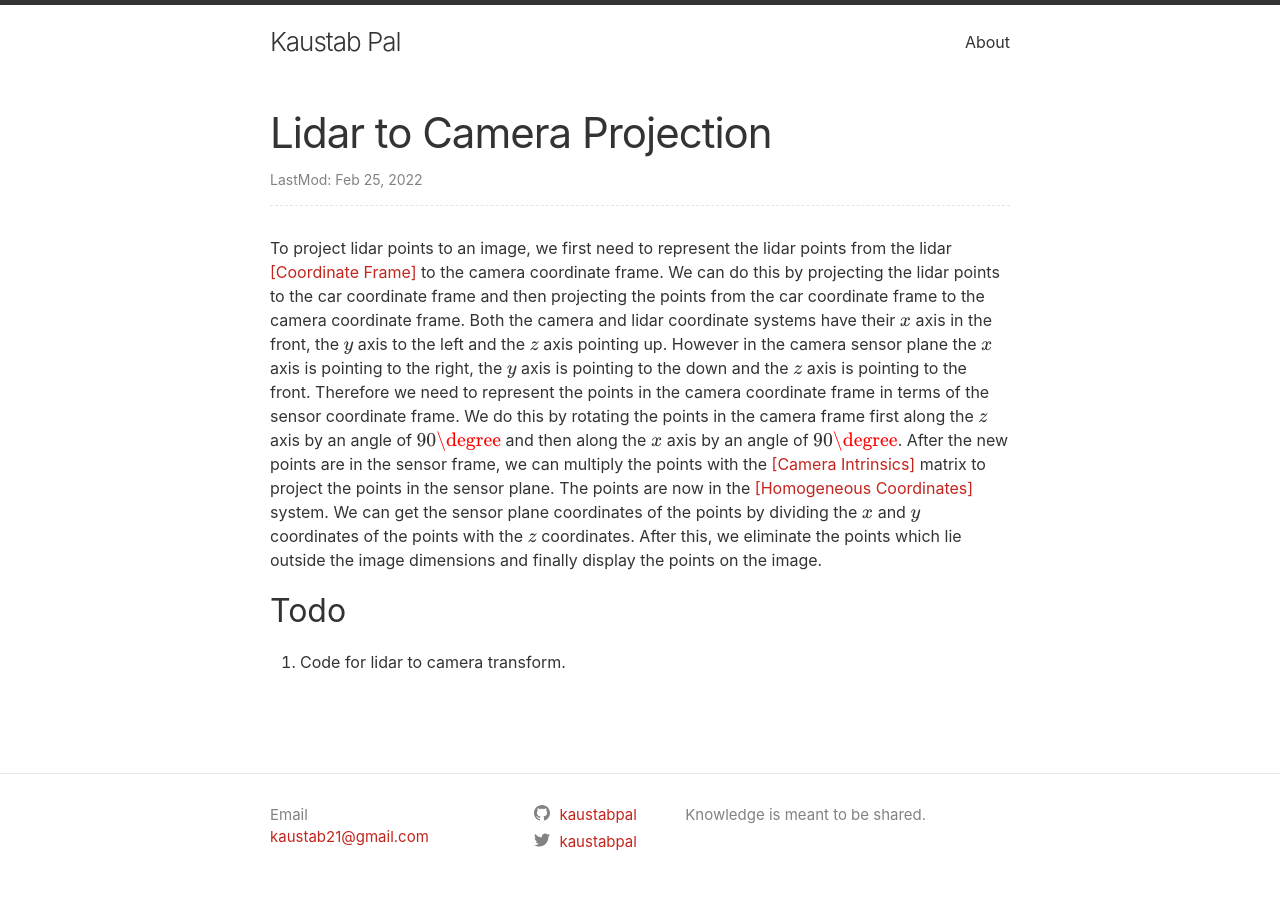
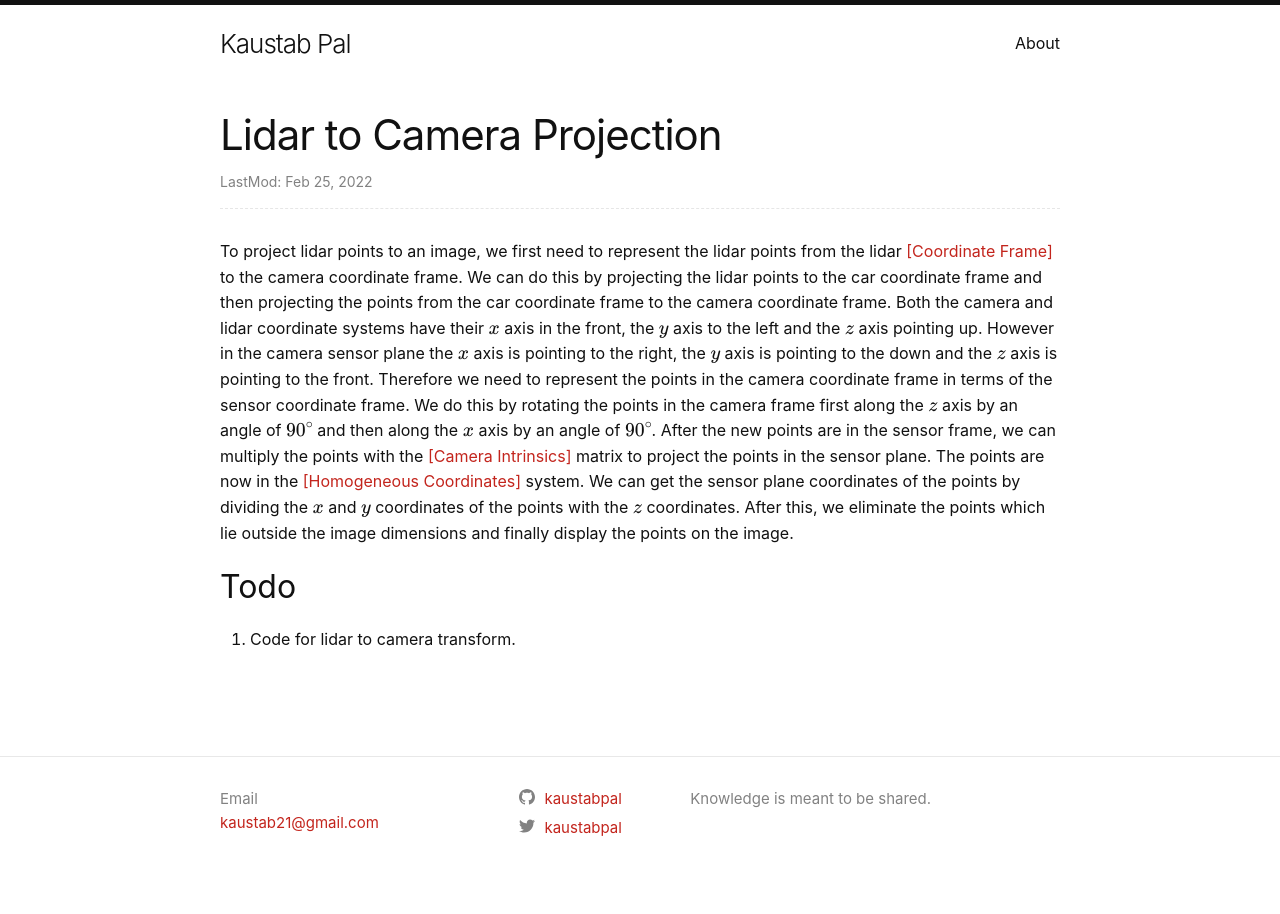
Before and after one commit to kaustabpal/kaustabpal.github.io, a Jekyll site: the page built from _posts/2022-02-24-lidar_to_image.md, in a window 1280 px wide. Built offline with Jekyll 4.4.1, drawn with Linux system fonts in a browser that asks for light colours.

Commit message:
Changed width

```diff
--- a/_includes/head.html
+++ b/_includes/head.html
@@ -12,6 +12,8 @@
 
   <script src="https://polyfill.io/v3/polyfill.min.js?features=es6"></script>
   <script id="MathJax-script" async src="https://cdn.jsdelivr.net/npm/mathjax@3/es5/tex-mml-chtml.js"></script>
-
+  <link rel="preconnect" href="https://fonts.googleapis.com">
+  <link rel="preconnect" href="https://fonts.gstatic.com" crossorigin>
+  <link href="https://fonts.googleapis.com/css2?family=Raleway:ital,wght@0,100;0,200;0,300;0,400;0,500;0,600;0,700;0,800;0,900;1,100;1,200;1,300;1,400;1,500;1,600;1,700;1,800;1,900&display=swap" rel="stylesheet">
   {%- seo -%}
 </head>
--- a/_posts/2022-02-24-lidar_to_image.md
+++ b/_posts/2022-02-24-lidar_to_image.md
@@ -19,8 +19,8 @@
 the $$z$$ axis is pointing to the front. Therefore we need to represent the
 points in the camera coordinate frame in terms of the sensor coordinate frame.
 We do this by rotating the points in the camera frame first along the $$z$$ axis
-by an angle of $$90\degree$$ and then along the $$x$$ axis by an angle of
-$$90\degree$$.
+by an angle of $$90^\circ $$ and then along the $$x$$ axis by an angle of
+$$90^\circ $$.
 After the new points are in the sensor frame, we can multiply the points with the [
 [Camera Intrinsics] ]( {% post_url 2022-02-23-camera_intrinsics %} ) matrix to
 project the points in the sensor plane. The points are now in the [ [Homogeneous
--- a/_sass/minima.scss
+++ b/_sass/minima.scss
@@ -6,11 +6,11 @@
 $base-font-size:   16px !default;
 $base-font-weight: 400 !default;
 $small-font-size:  $base-font-size * 0.875 !default;
-$base-line-height: 1.5 !default;
+$base-line-height: 1.6 !default;
 
 $spacing-unit:     30px !default;
 
-$text-color:       #333333 !default;
+$text-color:       #111 !default;
 $background-color: #fff !default;
 $brand-color:      #c3251d !default;
 
@@ -21,10 +21,10 @@
 $table-text-align: left !default;
 
 // Width of the content area
-$content-width:    800px !default;
+$content-width:    900px !default;
 
 $on-palm:          600px !default;
-$on-laptop:        800px !default;
+$on-laptop:        900px !default;
 
 // Use media queries like this:
 // @include media-query($on-palm) {
```
